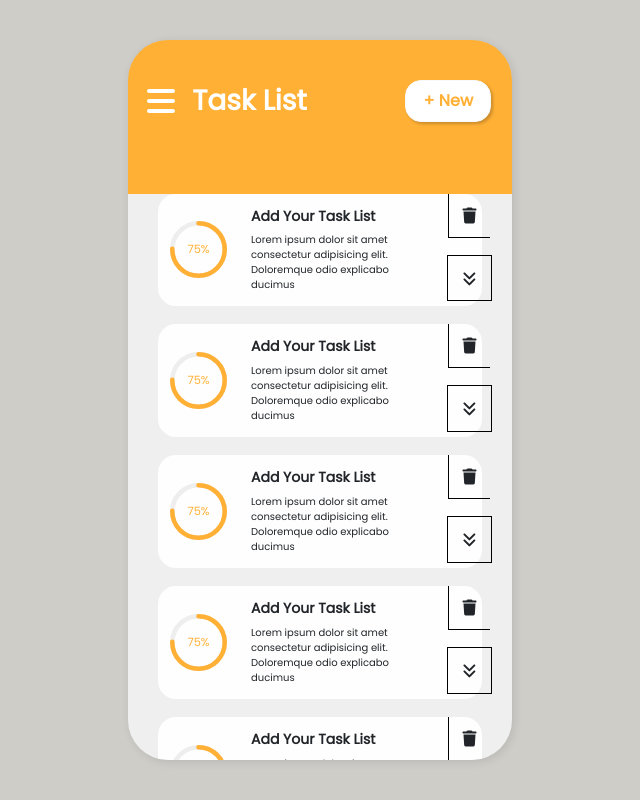
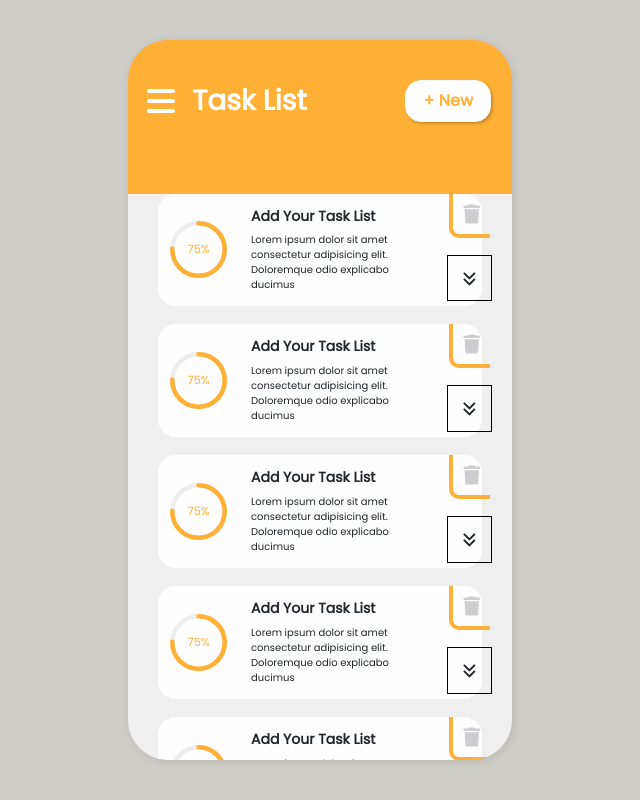
Before and after one commit to isgb/todolistfronted, a React (Vite) app: page / in a window 1280 px wide. Shown: the whole page, without its empty margins (320-960 px from the left). Built offline with nearby package versions, Linux system fonts and the light colour scheme.

Commit message:
botones de cards task

```diff
--- a/src/components/CardsList/CardTasks/ButtonsCardTask.jsx
+++ b/src/components/CardsList/CardTasks/ButtonsCardTask.jsx
@@ -7,8 +7,11 @@ export const ButtonsCardTask = () => {
   return (
     <div className="col-2 container-buttons-card-tasks d-flex flex-column justify-content-between align-items-center">
 
-      <div className="iconButton">
-        <FontAwesomeIcon icon={faTrash} className="icon-trash"/>
+      <div className="iconButton ms-2">
+        <FontAwesomeIcon
+            icon={faTrash}
+            className="icon-trash"
+        />
       </div>
 
       <div className="iconButton">
--- a/src/styles/buttonscardtask.css
+++ b/src/styles/buttonscardtask.css
@@ -3,12 +3,19 @@
 }
 
 .iconButton > .icon-trash{
-    border: 1px solid black;
-    padding: 90%;
+    border: 4px solid #FBB03C;
+    padding: 50%;
     border-style: none none solid solid;
+    color: #CDCDCF;
+    border-bottom-left-radius: 10px 10px;
+    height: 80%;
 }
 
 .iconButton > .icon-anglesdown{
     border: 1px solid black;
     padding: 90%;
 }
+
+.container-buttons{
+    overflow: hidden;
+}
```
